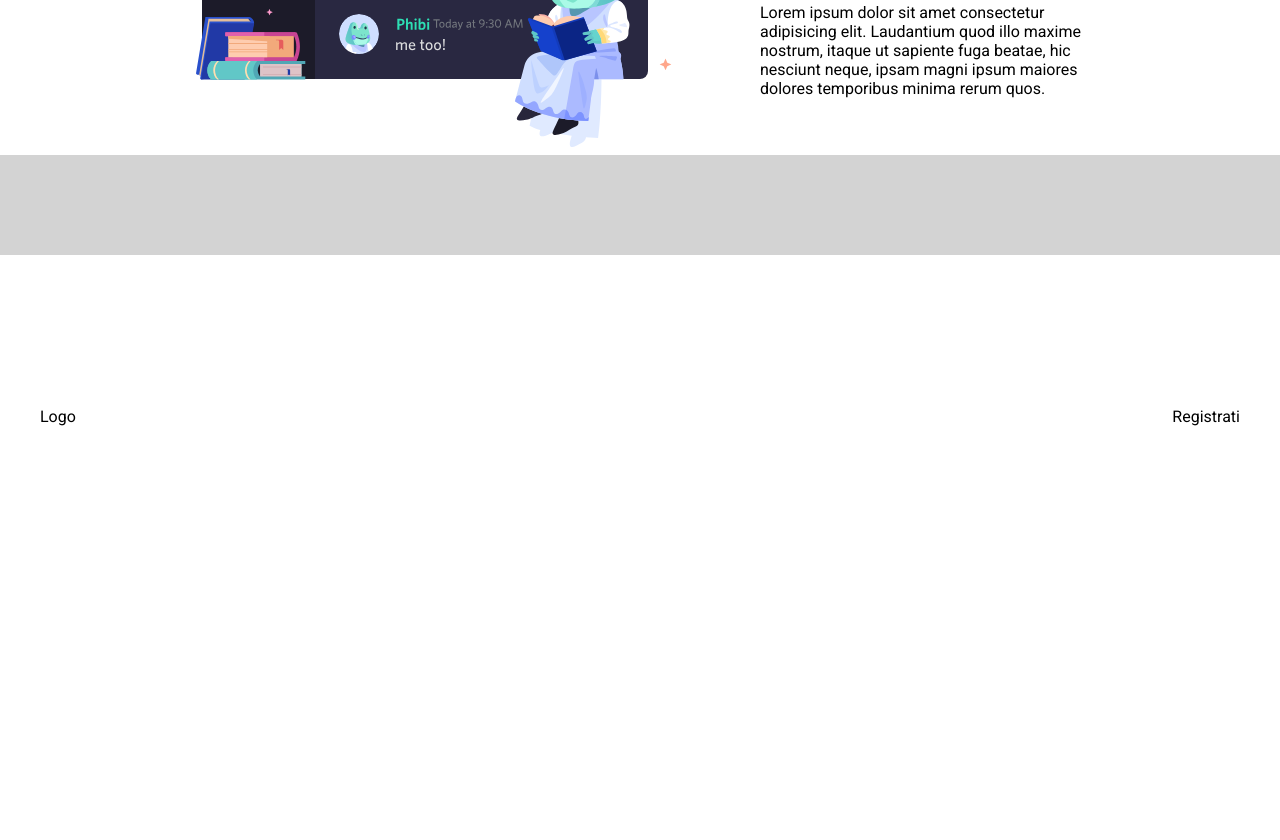
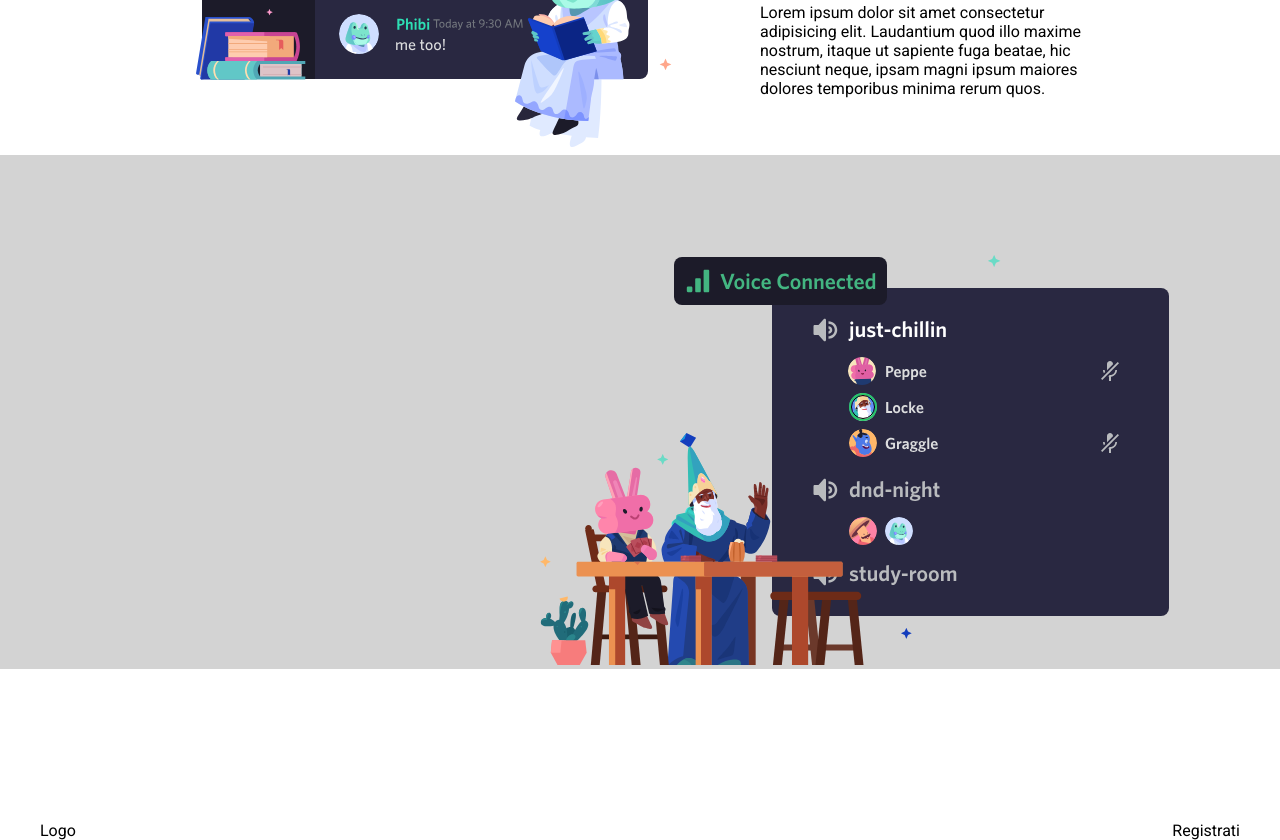
Before and after one commit to jiemarabanzado/htmlcss-discord, a plain HTML site: page index.html in a window 1280 px wide. Shown: the part 939-1779 px from the top of the page. Before the commit the page ends 1365 px from the top, so only its background shows below. Drawn offline with Linux system fonts and the light colour scheme.

Commit message:
cambio wave

```diff
--- a/index.html
+++ b/index.html
@@ -55,7 +55,7 @@
             <div class="content">
                 <div class="container row">
                     <div class="col-small"></div>
-                    <div class="col-big"></div>
+                    <div class="col-big"><img src="img/item2.svg" alt="item2"></div>
                 </div>
             </div>
             <div class="content">
```
Also changed, not shown: img/wave.svg.
